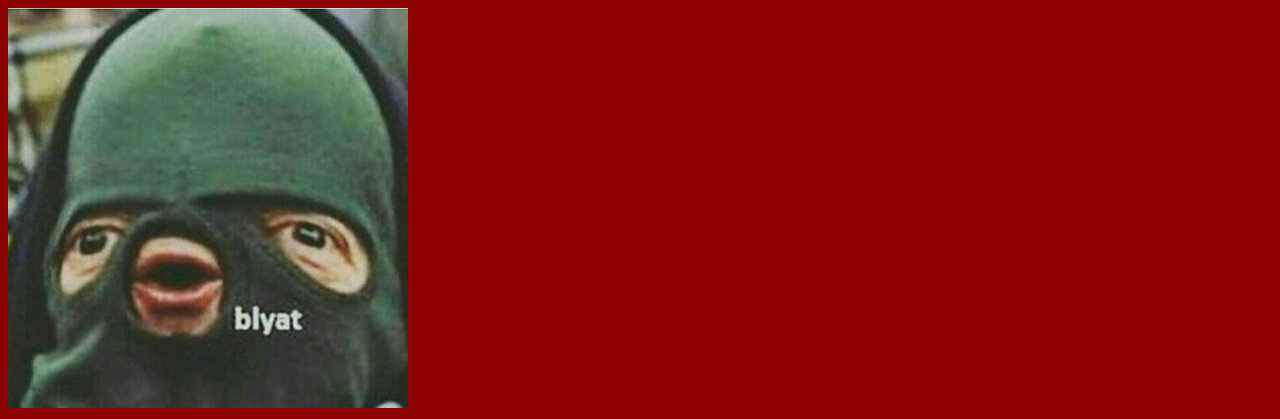
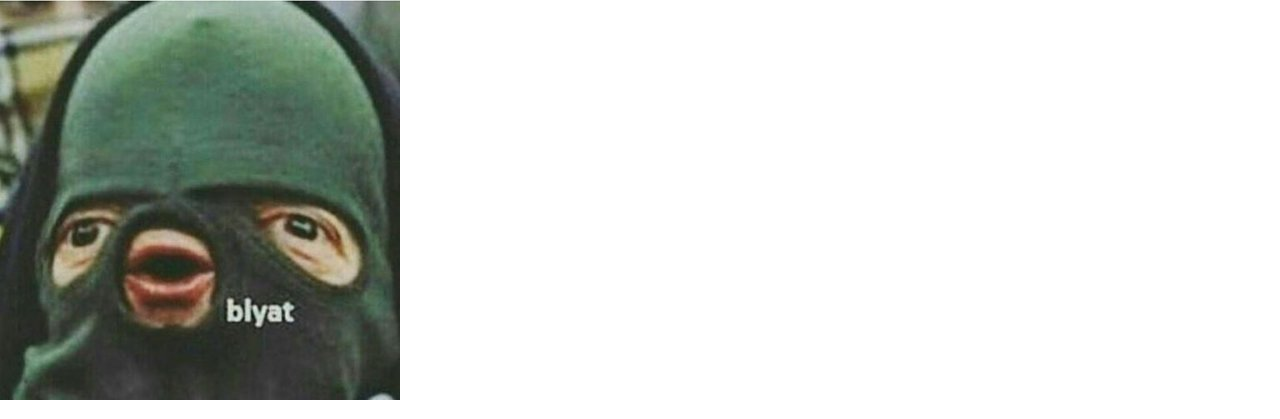
Before and after one commit to AstralAndo/cartoon-hero, a plain HTML site: page index.html in a window 1280 px wide. Shown: the top 419 px of the page. Drawn offline with Linux system fonts and the light colour scheme.

Commit message:
Update slav.css

```diff
--- a/css/slav.css
+++ b/css/slav.css
@@ -1,3 +1,3 @@
 body{
-	background-color: darkred;
+	margin: 0;
 }
```
